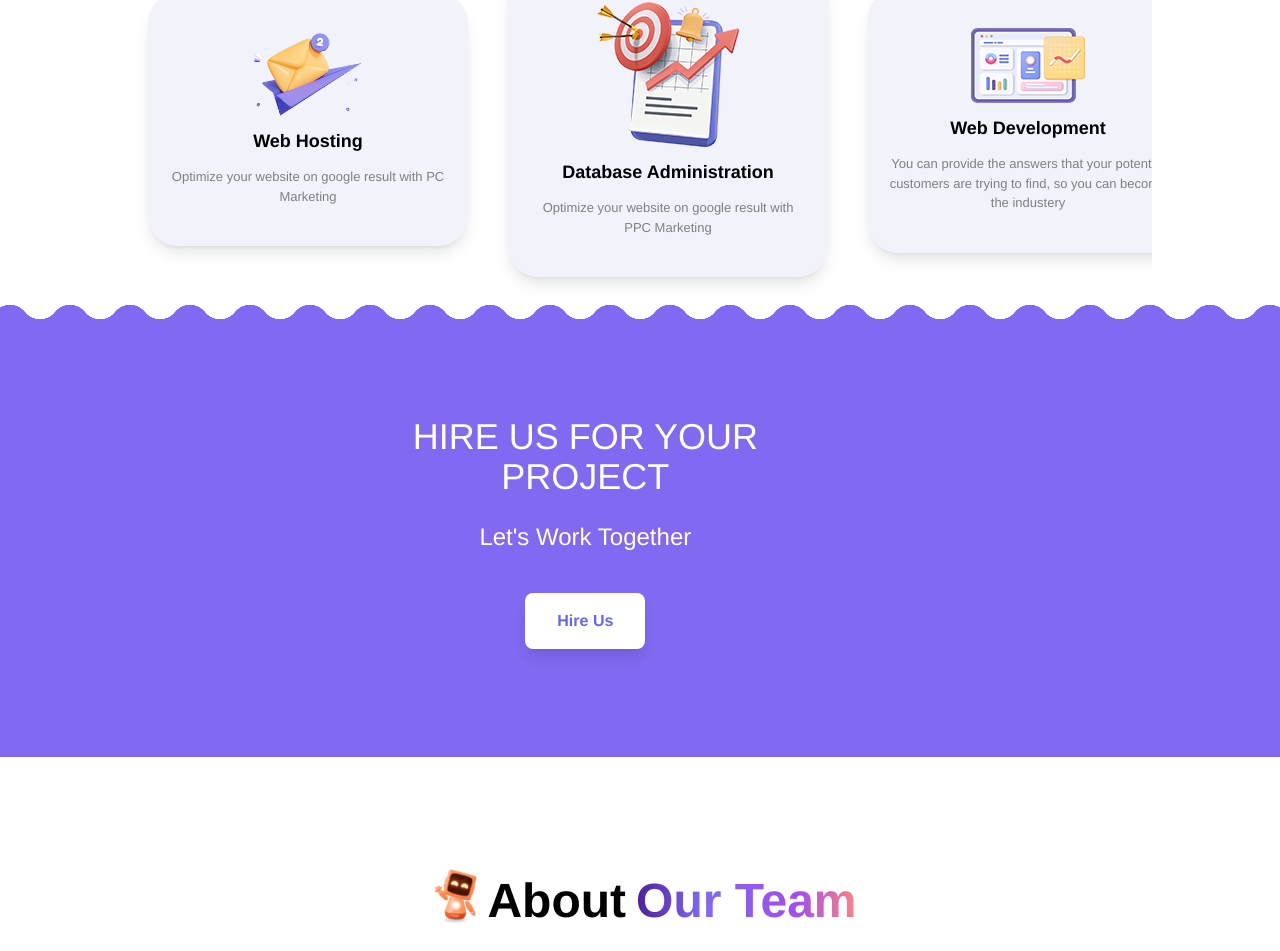
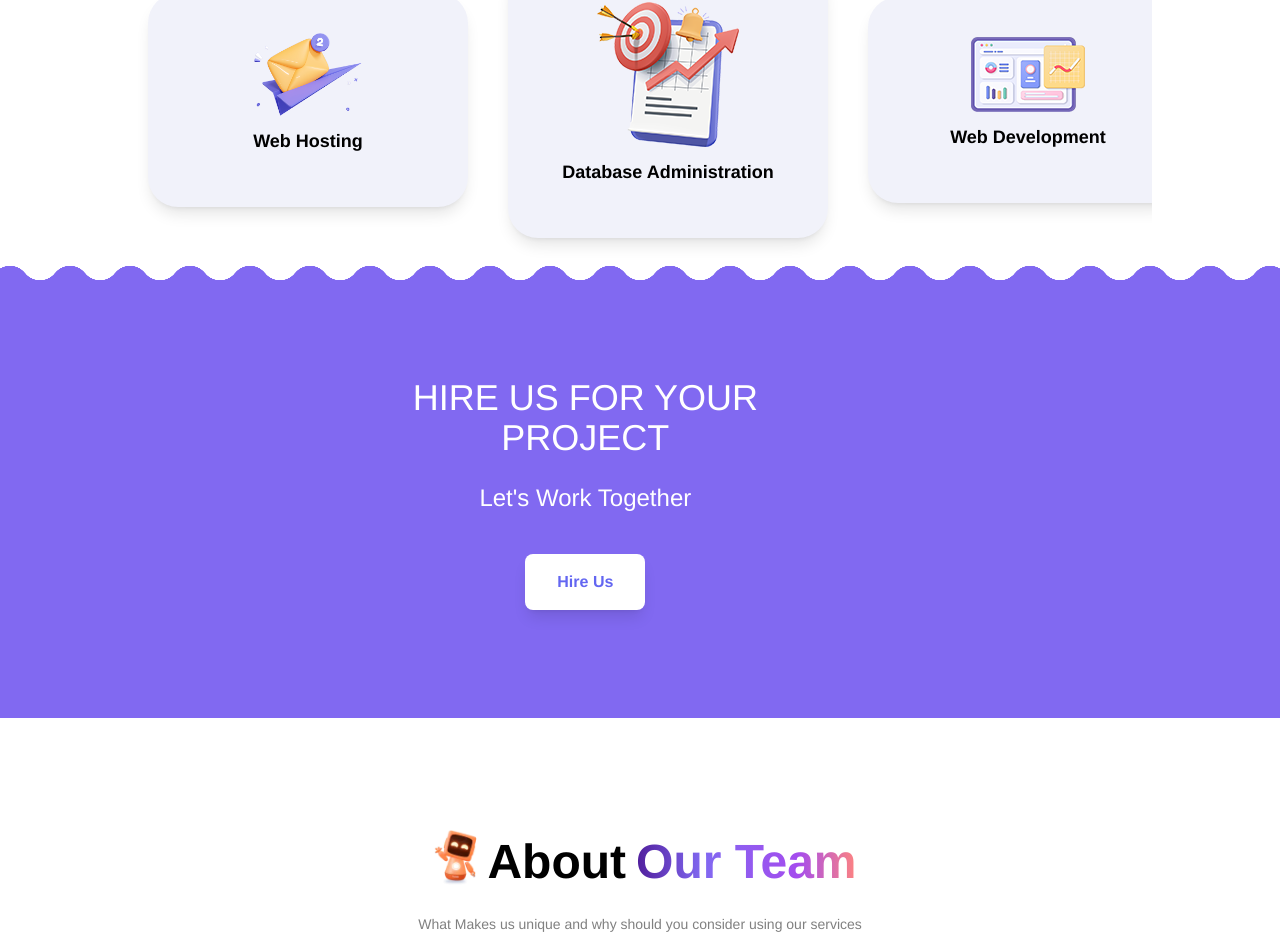
Before and after one commit to code-warriors80/website, a React (Create React App) app: page / in a window 1280 px wide. Shown: the part 3025-3976 px from the top of the page. Built offline with nearby package versions, Linux system fonts and the light colour scheme; the HTML template or start-up script is replaced by a standard one.

Commit message:
Update ServiceList.js

```diff
--- a/src/Routes/ServiceList.js
+++ b/src/Routes/ServiceList.js
@@ -13,20 +13,20 @@ export const services = [
                               id: 1,
                               img: emaildev,
                               title: 'Web Hosting',
-                              description: 'Optimize your website on google result with PC Marketing'
+                              description: ''
 
                },
                {
                               id: 2,
                               img: appdev,
                               title: 'Database Administration',
-                              description: 'Optimize your website on google result with PPC Marketing'
+                              description: ''
                },
                {
                               id: 3,
                               img: webdev,
                               title: 'Web Development',
-                              description: 'You can provide the answers that your potential customers are trying to find, so you can become the industery'
+                              description: ''
                },
                {
                               id: 4,
```
